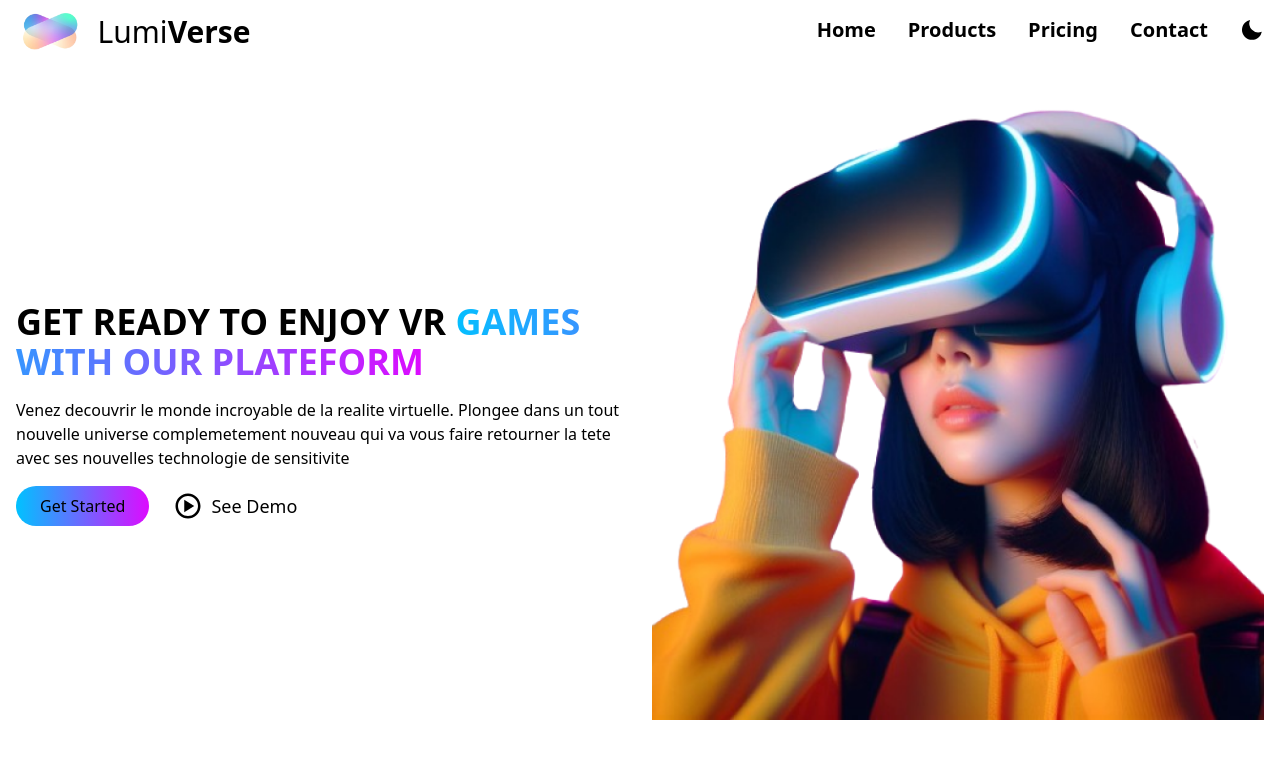
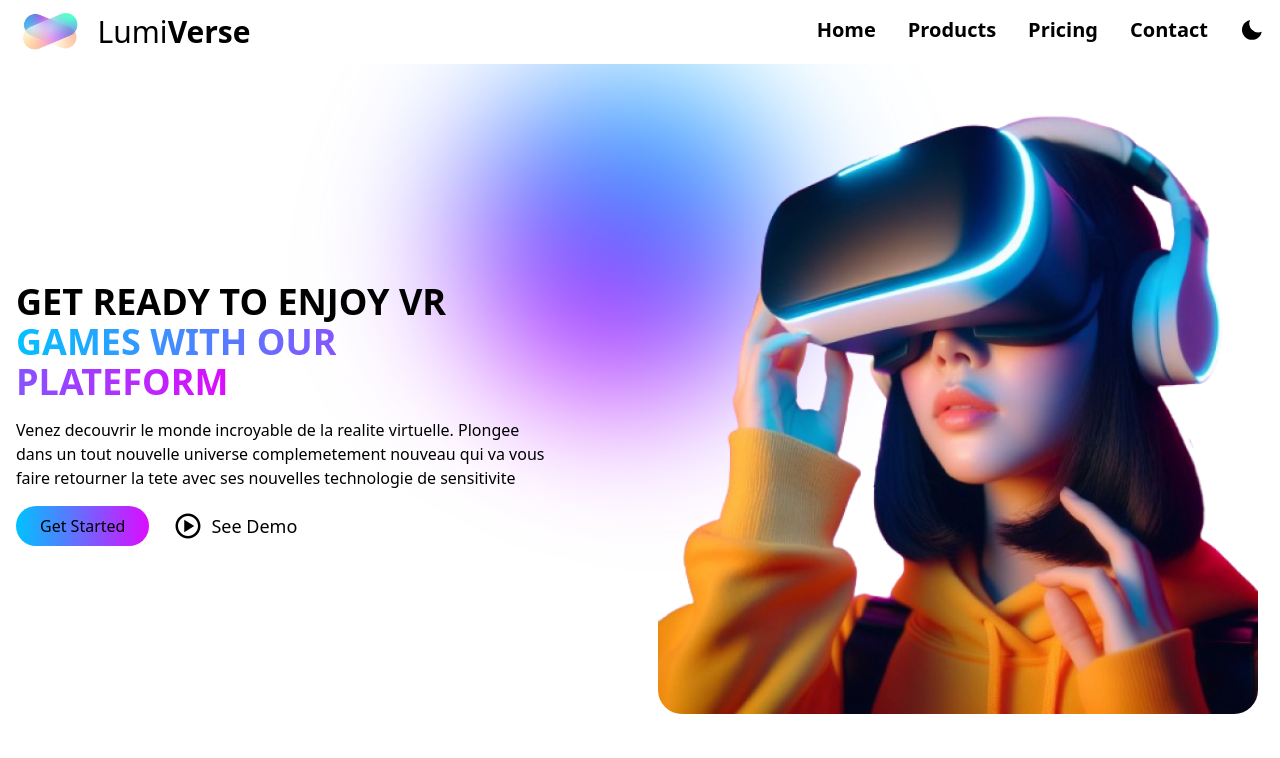
Before and after one commit to Gadnadj/LumiVerse, a React (Vite) app: page / in a window 1280 px wide. Shown: the top 758 px of the page. Built offline with nearby package versions, Linux system fonts and the light colour scheme.

Commit message:
add animation

```diff
--- a/src/components/Hero.tsx
+++ b/src/components/Hero.tsx
@@ -12,7 +12,7 @@
                     <div className="grid grid-cols-1 sm:grid-cols-2 gap-6 place-items-center relative z-10">
 
                         {/* hero text section */}
-                        <div className='space-y-4 lg:pr-2'>
+                        <div className='max-sm:order-1 space-y-4 lg:pr-20'>
                             <h1 className='text-4xl font-semibold'>
                                 GET READY TO ENJOY VR
                                 <span className='bg-clip-text text-transparent bg-gradient-to-r from-primary to-secondary'> GAMES WITH OUR PLATEFORM</span>
@@ -34,9 +34,17 @@
                         </div>
 
                         {/* img section */}
-                        <div>
-                            <img src={HeroPng} alt="" />
+                        <div lang='order-1 sm:order-2'>
+                            <img
+                                src={HeroPng}
+                                className='max-h-[600px] rounded-3xl'
+                            />
                         </div>
+                    </div>
+
+                    {/* Animate Blob */}
+                    <div className='h-[300px] w-[300px] bg-gradient-to-r from-primary to-secondary rounded-full absolute top-0 left-0 blur-3xl animated-wrapper'>
+
                     </div>
                 </div>
             </div>
--- a/src/index.css
+++ b/src/index.css
@@ -1,3 +1,24 @@
 @tailwind base;
 @tailwind components;
 @tailwind utilities;
+
+.animated-wrapper {
+  animation-name: move-wrapper;
+  animation-duration: 25s;
+  animation-iteration-count: infinite;
+  animation-timing-function: 'ease-in-out';
+  animation-fill-mode: forwards;
+  position: absolute;
+}
+
+@keyframes move-wrapper {
+  0% {
+    transform: translate(150%, 30%) rotate(0) scale(0.8);
+  }
+  50% {
+    transform: translate(60vh, 0vh) rotate(150deg) scale(1.2);
+  }
+  to {
+    transform: translate(40vh, 40vh) rotate(0def) scale(0.8);
+  }
+}
```
